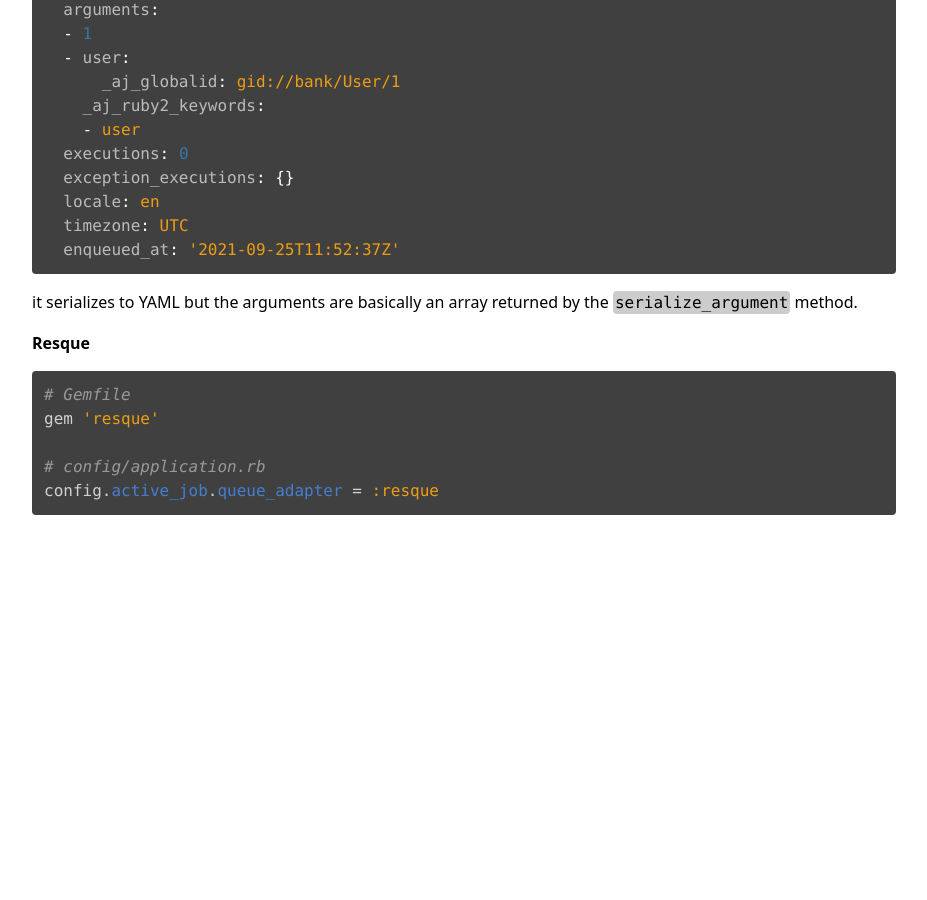
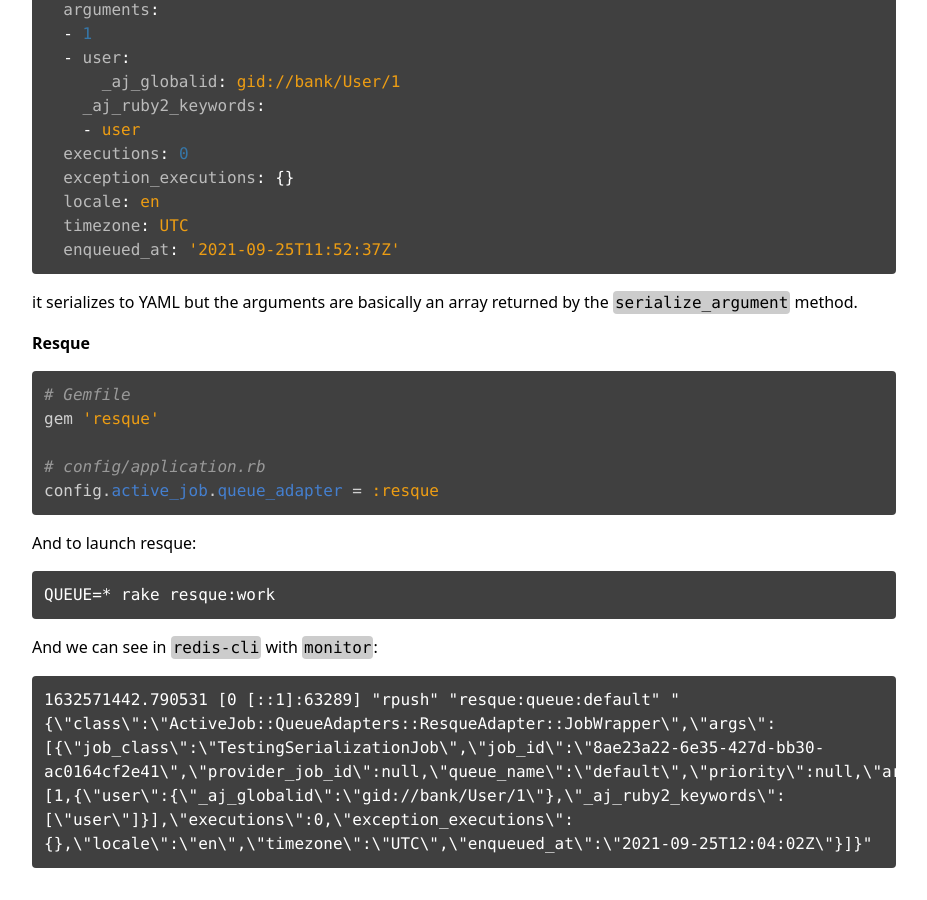
Before and after one commit to dorianmariefr/dorianmarie.fr-old, a Jekyll site: the page built from job-serialization.md, in a window 1280 px wide and 900 px high, scrolled down 4222 px. Shown: the whole window, without its empty margins (176-1103 px from the left). Built offline with Jekyll 4.4.1, drawn with Linux system fonts in a browser that asks for light colours; our own code applies the rules of GitHub Pages for plain Markdown files; before the commit the page ends 4769 px from its top, so only the background shows below that.

Commit message:
finish job serialization page

````diff
--- a/job-serialization.md
+++ b/job-serialization.md
@@ -203,3 +203,15 @@ gem 'resque'
 # config/application.rb
 config.active_job.queue_adapter = :resque
 ```
+
+And to launch resque:
+
+```
+QUEUE=* rake resque:work
+```
+
+And we can see in `redis-cli` with `monitor`:
+
+```
+1632571442.790531 [0 [::1]:63289] "rpush" "resque:queue:default" "{\"class\":\"ActiveJob::QueueAdapters::ResqueAdapter::JobWrapper\",\"args\":[{\"job_class\":\"TestingSerializationJob\",\"job_id\":\"8ae23a22-6e35-427d-bb30-ac0164cf2e41\",\"provider_job_id\":null,\"queue_name\":\"default\",\"priority\":null,\"arguments\":[1,{\"user\":{\"_aj_globalid\":\"gid://bank/User/1\"},\"_aj_ruby2_keywords\":[\"user\"]}],\"executions\":0,\"exception_executions\":{},\"locale\":\"en\",\"timezone\":\"UTC\",\"enqueued_at\":\"2021-09-25T12:04:02Z\"}]}"
+```
````
